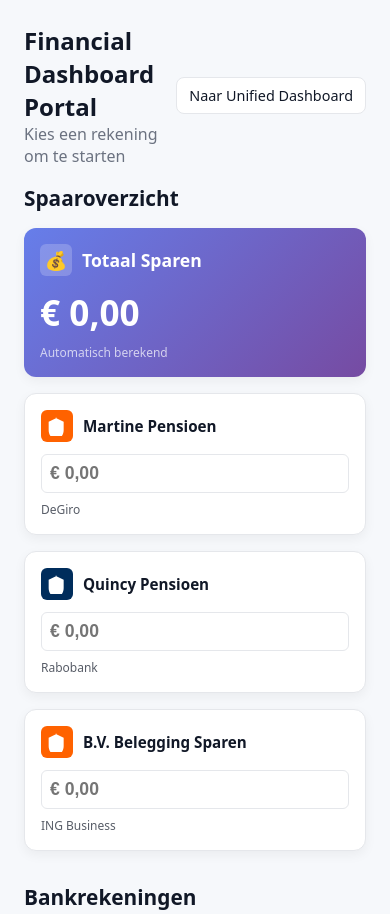
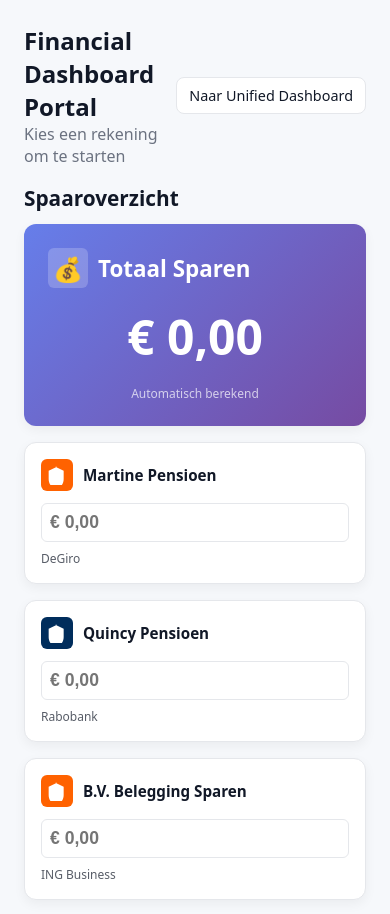
Before and after one commit to ortiq01/financial-dashboard, a website: page public/portal/index.html in a window 390 px wide. Shown: the top 914 px of the page. Drawn offline with Linux system fonts and the light colour scheme; no server answers.

Commit message:
refactor(portal): improve savings layout - full width total with horizontal subcards
- Totaal Sparen card now spans full page width
- Three subcards arranged horizontally below total
- Larger, centered display for total amount (3rem font)
- Better visual hierarchy and spacing
- Responsive: stacks vertically on mobile

```diff
--- a/public/portal/index.html
+++ b/public/portal/index.html
@@ -25,20 +25,23 @@
 
     /* Savings section */
     .savings-section { margin-bottom: 32px; }
-    .savings-grid { display: grid; grid-template-columns: repeat(auto-fit, minmax(280px, 1fr)); gap: 16px; margin-top: 16px; }
+    .savings-total-wrapper { margin-bottom: 16px; }
+    .savings-subcards { display: grid; grid-template-columns: repeat(auto-fit, minmax(280px, 1fr)); gap: 16px; }
     .savings-card { background: var(--card); border: 1px solid var(--border); border-radius: 12px; padding: 16px; box-shadow: 0 4px 12px rgba(0,0,0,.05); }
-    .savings-card.total { background: linear-gradient(135deg, #667eea 0%, #764ba2 100%); color: #fff; border: none; }
+    .savings-card.total { background: linear-gradient(135deg, #667eea 0%, #764ba2 100%); color: #fff; border: none; padding: 24px; }
+    .savings-card.total .savings-card-header { justify-content: center; margin-bottom: 16px; }
+    .savings-card.total .savings-amount { text-align: center; font-size: 3rem; margin: 16px 0; }
+    .savings-card.total .savings-last-updated { text-align: center; }
     .savings-card-header { display: flex; align-items: center; gap: 10px; margin-bottom: 12px; }
     .savings-logo { width: 32px; height: 32px; border-radius: 6px; display: flex; align-items: center; justify-content: center; font-size: 18px; background: #f3f4f6; }
-    .savings-card.total .savings-logo { background: rgba(255,255,255,0.2); }
+    .savings-card.total .savings-logo { background: rgba(255,255,255,0.2); width: 40px; height: 40px; font-size: 24px; }
     .savings-title { font-weight: 600; font-size: 0.95rem; flex: 1; }
-    .savings-card.total .savings-title { font-size: 1.1rem; }
+    .savings-card.total .savings-title { font-size: 1.4rem; }
     .savings-amount { font-size: 1.8rem; font-weight: 700; margin: 8px 0; }
-    .savings-card.total .savings-amount { font-size: 2.2rem; }
     .savings-input { width: 100%; padding: 8px; border: 1px solid var(--border); border-radius: 6px; font-size: 1.1rem; font-weight: 600; }
     .savings-last-updated { font-size: 0.75rem; opacity: 0.7; margin-top: 8px; }
 
-    @media (max-width: 768px) { .grid { grid-template-columns: 1fr; } .card { min-height:auto; } .savings-grid { grid-template-columns: 1fr; } }
+    @media (max-width: 768px) { .grid { grid-template-columns: 1fr; } .card { min-height:auto; } .savings-subcards { grid-template-columns: 1fr; } }
   </style>
 </head>
 <body>
@@ -55,9 +58,10 @@
 
     <!-- Savings Overview Section -->
     <section class="savings-section">
-      <h2 style="font-size: 1.3rem; margin-bottom: 8px;">Spaaroverzicht</h2>
-      <div class="savings-grid">
-        <!-- Total Card -->
+      <h2 style="font-size: 1.3rem; margin-bottom: 12px;">Spaaroverzicht</h2>
+
+      <!-- Total Card (Full Width) -->
+      <div class="savings-total-wrapper">
         <div class="savings-card total">
           <div class="savings-card-header">
             <div class="savings-logo">💰</div>
@@ -66,7 +70,10 @@
           <div class="savings-amount" id="total-savings">€ 0,00</div>
           <div class="savings-last-updated">Automatisch berekend</div>
         </div>
+      </div>
 
+      <!-- Subcards (Horizontal) -->
+      <div class="savings-subcards">
         <!-- Martine Pensioen - DeGiro -->
         <div class="savings-card">
           <div class="savings-card-header">
```
